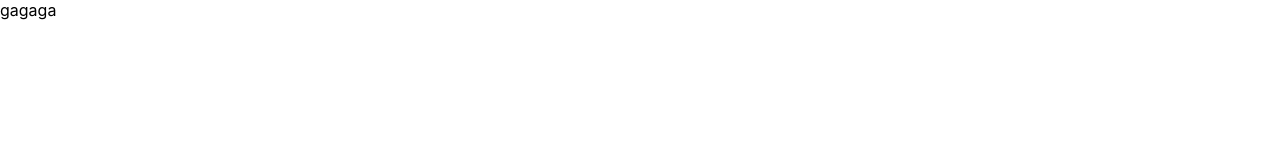
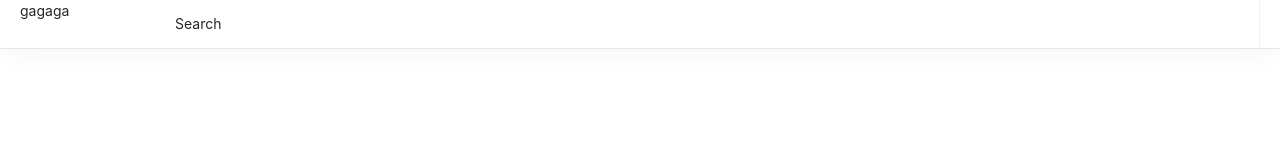
Before and after one commit to JoramWells/step-w, a React (Create React App) app: page / in a window 1280 px wide. Shown: the top 160 px of the page. Built offline with nearby package versions, Linux system fonts and the light colour scheme.

Commit message:
Added antd icons

```diff
--- a/package.json
+++ b/package.json
@@ -3,6 +3,7 @@
   "version": "0.1.0",
   "private": true,
   "dependencies": {
+    "@ant-design/icons": "^4.6.2",
     "@testing-library/jest-dom": "^5.11.4",
     "@testing-library/react": "^11.1.0",
     "@testing-library/user-event": "^12.1.10",
--- a/src/components/NavBar.js
+++ b/src/components/NavBar.js
@@ -1,9 +1,20 @@
+import { Menu } from 'antd'
 import React from 'react'
 
 export default function NavBar() {
     return (
-        <nav>
-            gagaga
+        <nav className="menu">
+            <div className="menu__logo">
+               gagaga
+            </div>
+            <div className="menu__container">
+                <Menu>
+                    <Menu.Item>
+                        Search
+                    </Menu.Item>
+                </Menu>
+            </div>
+
         </nav>
     )
 }
--- a/src/index.js
+++ b/src/index.js
@@ -2,7 +2,7 @@ import React from 'react';
 import ReactDOM from 'react-dom';
 import './index.css';
 import App from './App';
-import './components/NavBar'
+import './components/NavBar.css'
 import reportWebVitals from './reportWebVitals';
 
 ReactDOM.render(
```
